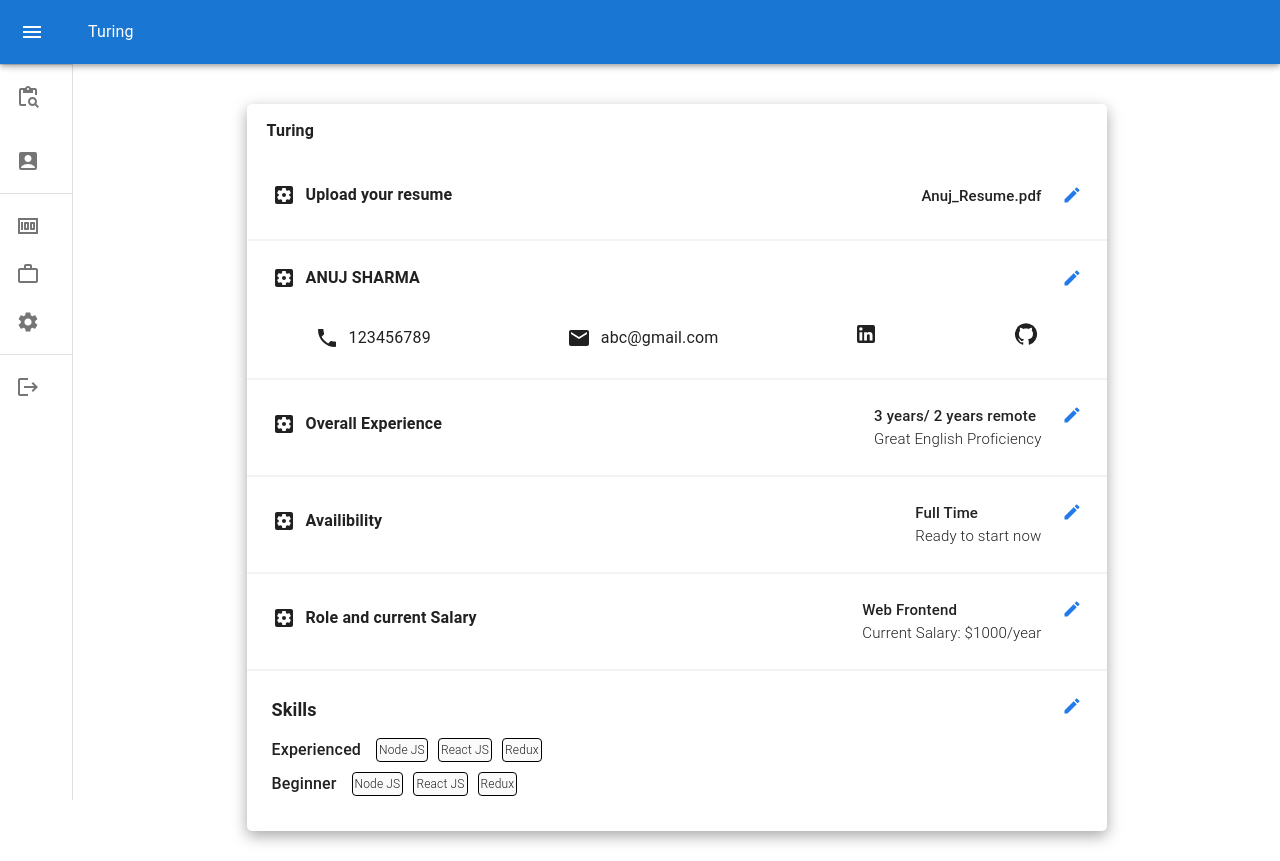
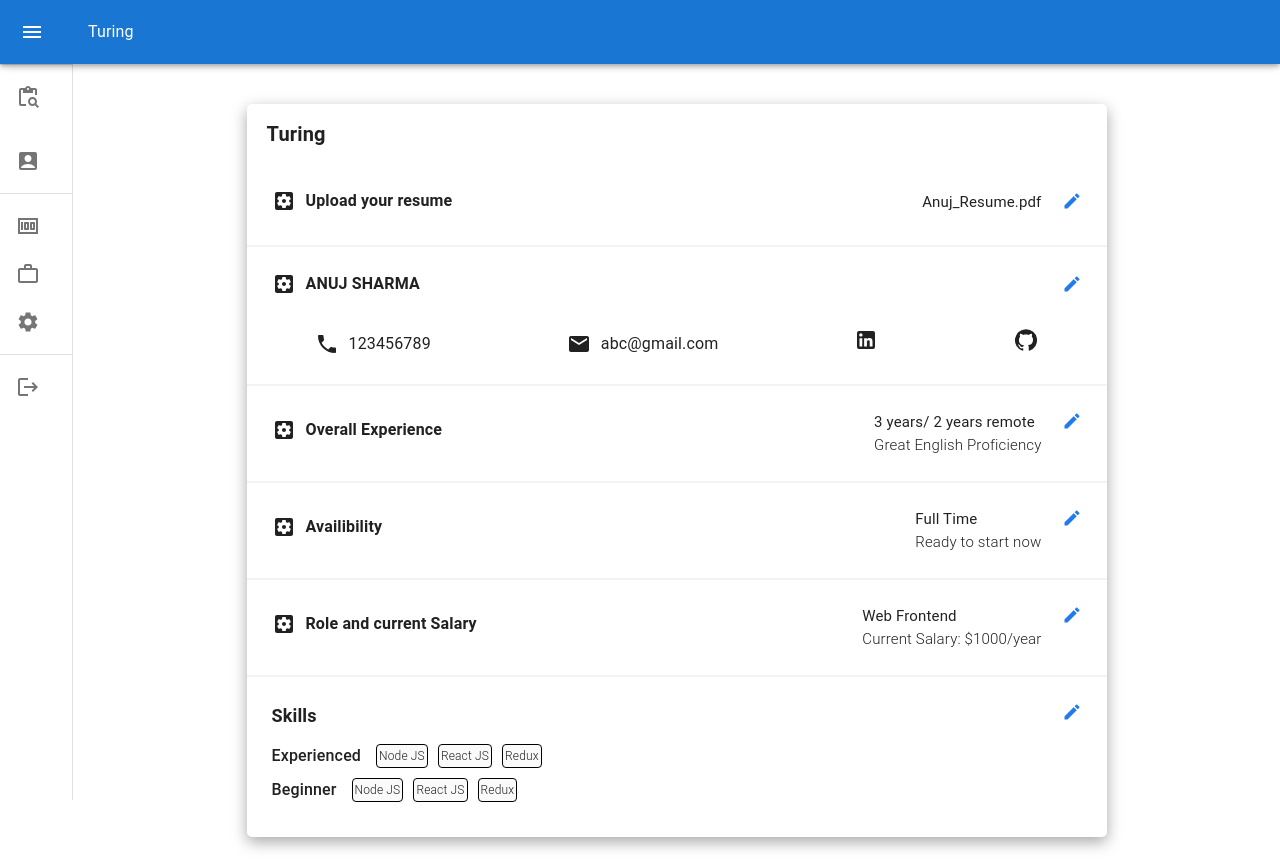
Before and after one commit to Anuj1p/CometLabs, a Next.js app: page / in a window 1280 px wide. Built offline with nearby package versions, Linux system fonts and the light colour scheme.

Commit message:
Add Changes

```diff
--- a/Components/ProfileComponent/EditProfile/EditProfile.module.css
+++ b/Components/ProfileComponent/EditProfile/EditProfile.module.css
@@ -27,7 +27,7 @@
 }
 
 .rightHeading {
-    font-weight: 500;
+    font-weight: 400;
     font-size: 15px;
 }
 
--- a/Components/ProfileComponent/ProfileComponent.module.css
+++ b/Components/ProfileComponent/ProfileComponent.module.css
@@ -7,7 +7,7 @@
 }
 
 .companyLogo {
-    font-size: 16px;
+    font-size: 20px;
     font-weight: 700;
     padding: 15px 20px;
 }
```
